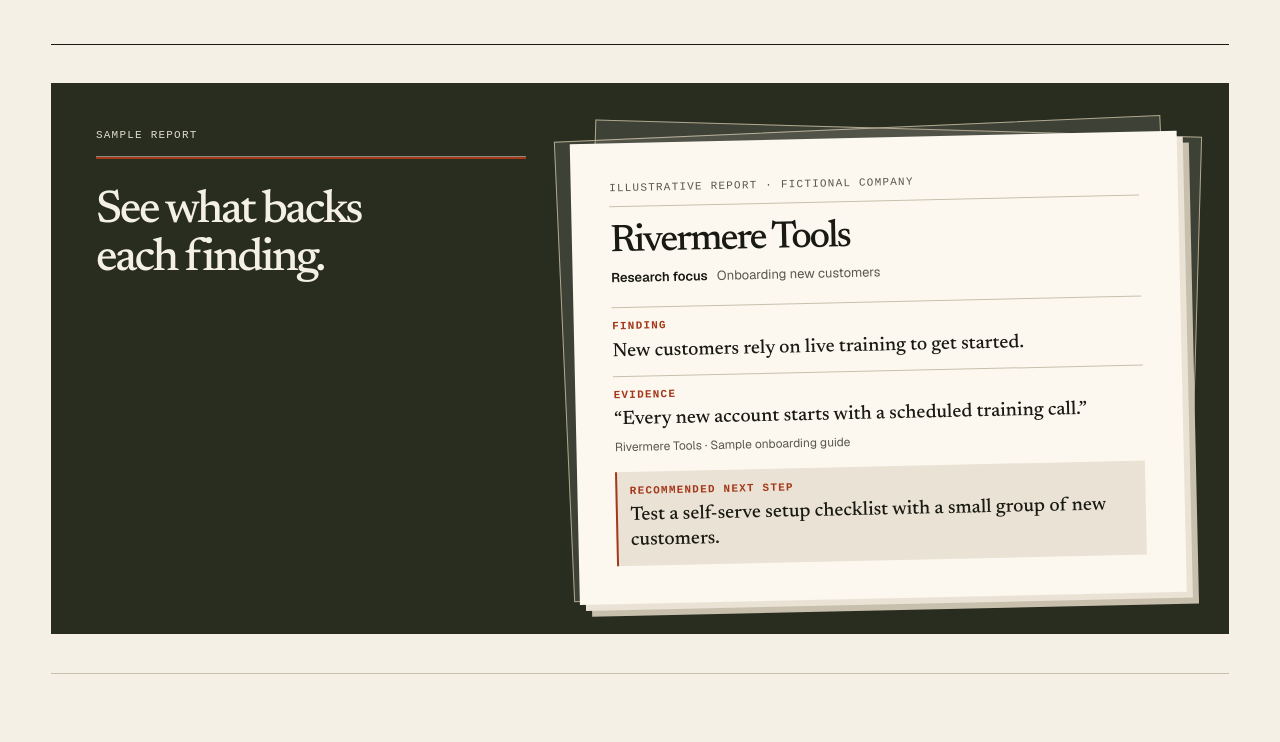
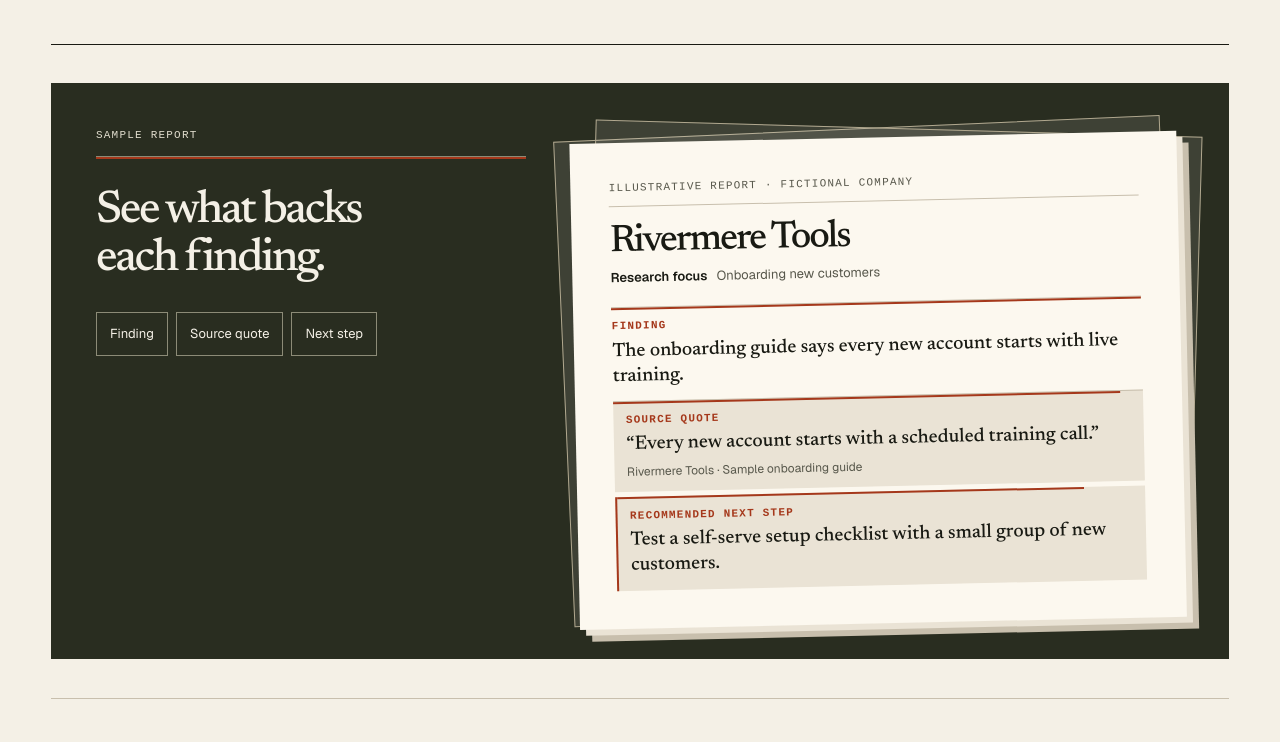
Before and after one commit to pjha26/arth.ai, a Next.js app: page / in a window 1280 px wide. Shown: the part 1618-2360 px from the top of the page. Built offline with nearby package versions, Linux system fonts and the light colour scheme.

Commit message:
feat: trace findings to sources in the landing report

```diff
--- a/app/landing.module.css
+++ b/app/landing.module.css
@@ -283,6 +283,27 @@
   text-wrap: balance;
 }
 
+.traceNav {
+  display: flex;
+  flex-wrap: wrap;
+  gap: 8px;
+}
+
+.traceNav a {
+  display: inline-flex;
+  align-items: center;
+  min-height: 44px;
+  padding-inline: 13px;
+  border: 1px solid #8c8b77;
+  font-size: 13px;
+}
+
+.traceNav a:hover,
+.traceNav a:focus-visible {
+  background: var(--ui-on-olive);
+  color: var(--ui-olive);
+}
+
 .dossier {
   padding: clamp(18px, 3vw, 42px);
   background: var(--ui-sheet);
@@ -341,6 +362,31 @@
 .reportDetails > div {
   padding-block: 11px;
   border-top: 1px solid var(--rule);
+}
+
+.traceRow {
+  position: relative;
+  scroll-margin-block-start: 18vh;
+}
+
+.traceRow:focus-visible,
+.traceRow:target {
+  outline: 2px solid var(--accent);
+  outline-offset: 3px;
+}
+
+.traceLine {
+  position: absolute;
+  inset: 0 0 auto;
+  height: 2px;
+  background: var(--accent);
+  transform-origin: left;
+  pointer-events: none;
+}
+
+.reportDetails .traceSource {
+  padding-inline: 12px;
+  background: var(--ui-inset);
 }
 
 .reportDetails dt {
@@ -499,7 +545,8 @@
 
 @media (prefers-reduced-motion: reduce) {
   .dossierMotion > div,
-  .heroImage > div { transform: none !important; }
+  .heroImage > div,
+  .traceLine { transform: none !important; }
 
   :global(html):has(.landing) {
     scroll-behavior: auto;
--- a/app/page.tsx
+++ b/app/page.tsx
@@ -3,7 +3,7 @@ import Image from "next/image";
 import Link from "next/link";
 import { EvidenceRule } from "@/components/EvidenceRule";
 import { ThemeToggle } from "@/components/ThemeToggle";
-import { DossierReveal, HeroDossier } from "@/components/DossierReveal";
+import { DossierReveal, HeroDossier, ReportTraceRow } from "@/components/DossierReveal";
 import { researchFocuses } from "@/lib/research-focus";
 import styles from "./landing.module.css";
 
@@ -146,6 +146,11 @@ export default function Home() {
             <div className={styles.sampleIntro}>
               <div><p className={styles.sampleLabel}>Sample report</p><EvidenceRule /></div>
               <h2 id="sample-title">See what backs each finding.</h2>
+              <nav className={styles.traceNav} aria-label="Inside the sample report">
+                <a href="#sample-finding">Finding</a>
+                <a href="#sample-source">Source quote</a>
+                <a href="#sample-action">Next step</a>
+              </nav>
             </div>
             <DossierReveal className={styles.dossierMotion} sheetClassName={styles.dossierSheet}>
             <article className={styles.dossier} aria-labelledby="dossier-title">
@@ -153,21 +158,18 @@ export default function Home() {
               <h3 id="dossier-title">Rivermere Tools</h3>
               <p className={styles.researchFocus}><strong>Research focus</strong> Onboarding new customers</p>
               <dl className={styles.reportDetails}>
-                <div>
-                  <dt>Finding</dt>
-                  <dd>New customers rely on live training to get started.</dd>
-                </div>
-                <div>
-                  <dt>Evidence</dt>
+                <ReportTraceRow id="sample-finding" label="Finding">
+                  <dd>The onboarding guide says every new account starts with live training.</dd>
+                </ReportTraceRow>
+                <ReportTraceRow id="sample-source" label="Source quote" className={styles.traceSource}>
                   <dd>
                     <q>Every new account starts with a scheduled training call.</q>
                     <cite>Rivermere Tools · Sample onboarding guide</cite>
                   </dd>
-                </div>
-                <div className={styles.recommendation}>
-                  <dt>Recommended next step</dt>
+                </ReportTraceRow>
+                <ReportTraceRow id="sample-action" label="Recommended next step" className={styles.recommendation}>
                   <dd>Test a self-serve setup checklist with a small group of new customers.</dd>
-                </div>
+                </ReportTraceRow>
               </dl>
             </article>
             </DossierReveal>
--- a/components/DossierReveal.tsx
+++ b/components/DossierReveal.tsx
@@ -2,6 +2,28 @@
 
 import { useRef, type ReactNode } from "react";
 import { motion, useReducedMotion, useScroll, useTransform } from "framer-motion";
+import styles from "@/app/landing.module.css";
+
+export function ReportTraceRow({ id, label, children, className }: {
+  id: string;
+  label: string;
+  children: ReactNode;
+  className?: string;
+}) {
+  const ref = useRef<HTMLDivElement>(null);
+  const reduce = useReducedMotion();
+  const { scrollYProgress } = useScroll({ target: ref, offset: ["start 86%", "center 52%"] });
+
+  return (
+    <div ref={ref} id={id} tabIndex={-1} className={`${styles.traceRow} ${className ?? ""}`}>
+      <dt>
+        <motion.span aria-hidden="true" className={styles.traceLine} style={{ scaleX: reduce ? 1 : scrollYProgress }} />
+        {label}
+      </dt>
+      {children}
+    </div>
+  );
+}
 
 export function HeroDossier({ children, className }: { children: ReactNode; className: string }) {
   const ref = useRef<HTMLDivElement>(null);
--- a/tests/staging-flow.mjs
+++ b/tests/staging-flow.mjs
@@ -198,6 +198,12 @@ try {
     await page.waitForSelector(heroImage);
     const transforms = await page.$$eval(`${heroImage}, ${dossierSheets}`, nodes => nodes.map(node => getComputedStyle(node).transform));
     assert.deepEqual(transforms, ['none', 'none', 'none', 'none']);
+    const sourceLink = 'nav[aria-label="Inside the sample report"] a[href="#sample-source"]';
+    await page.focus(sourceLink);
+    await page.keyboard.press('Enter');
+    await page.waitForFunction(() => location.hash === '#sample-source' && document.activeElement?.id === 'sample-source');
+    assert.match(await page.$eval('#sample-source q', node => node.textContent), /scheduled training call/);
+    assert.equal(await page.$eval('#sample-source [class*="traceLine"]', node => getComputedStyle(node).transform), 'none');
     pass('Scrolling moves the hero image and assembles the dossier; reduced motion keeps both still');
     await page.emulateMediaFeatures([]);
     await page.waitForSelector('a[href="/form?focus=Automating%20workflows"]');
```
